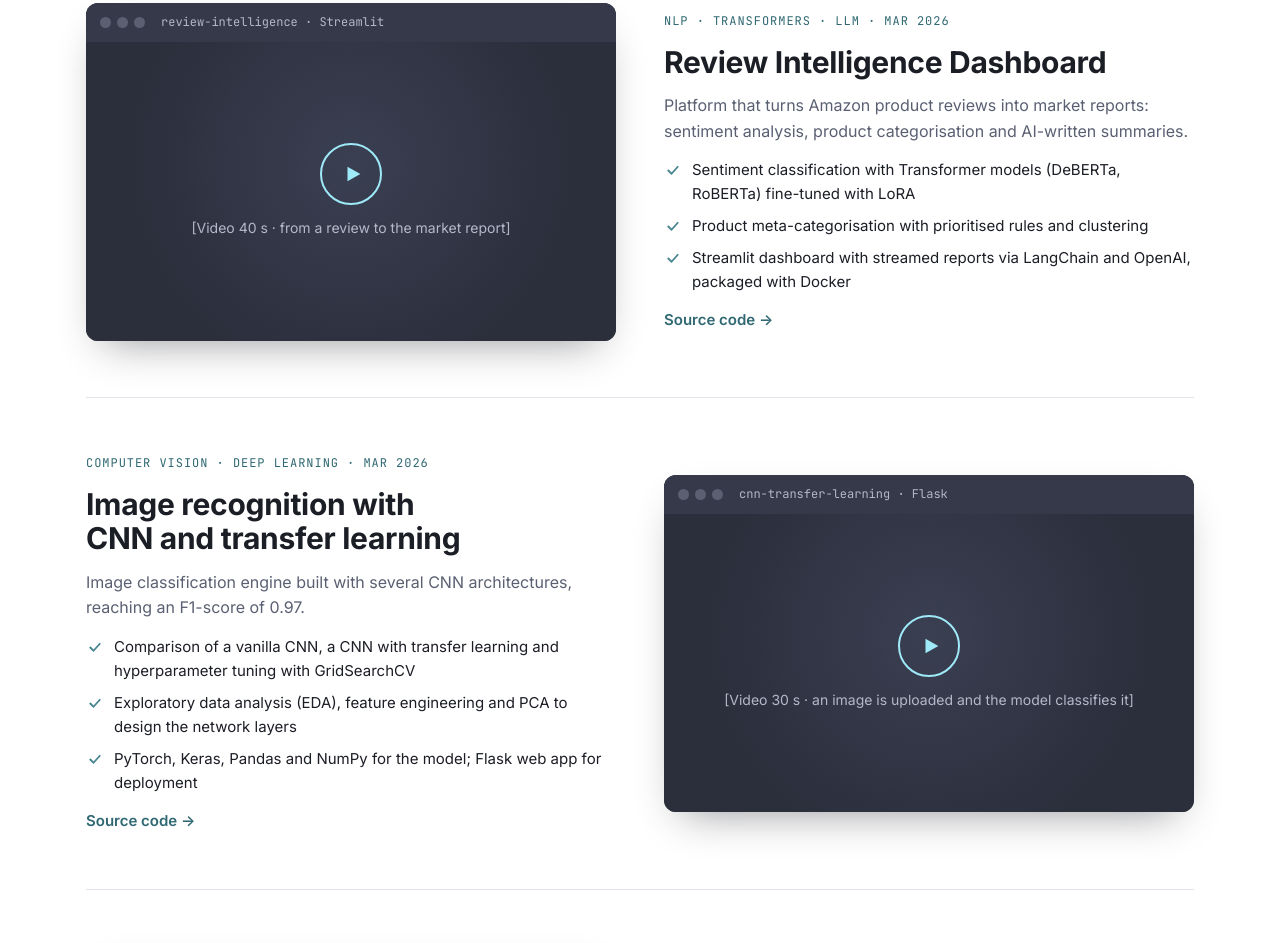
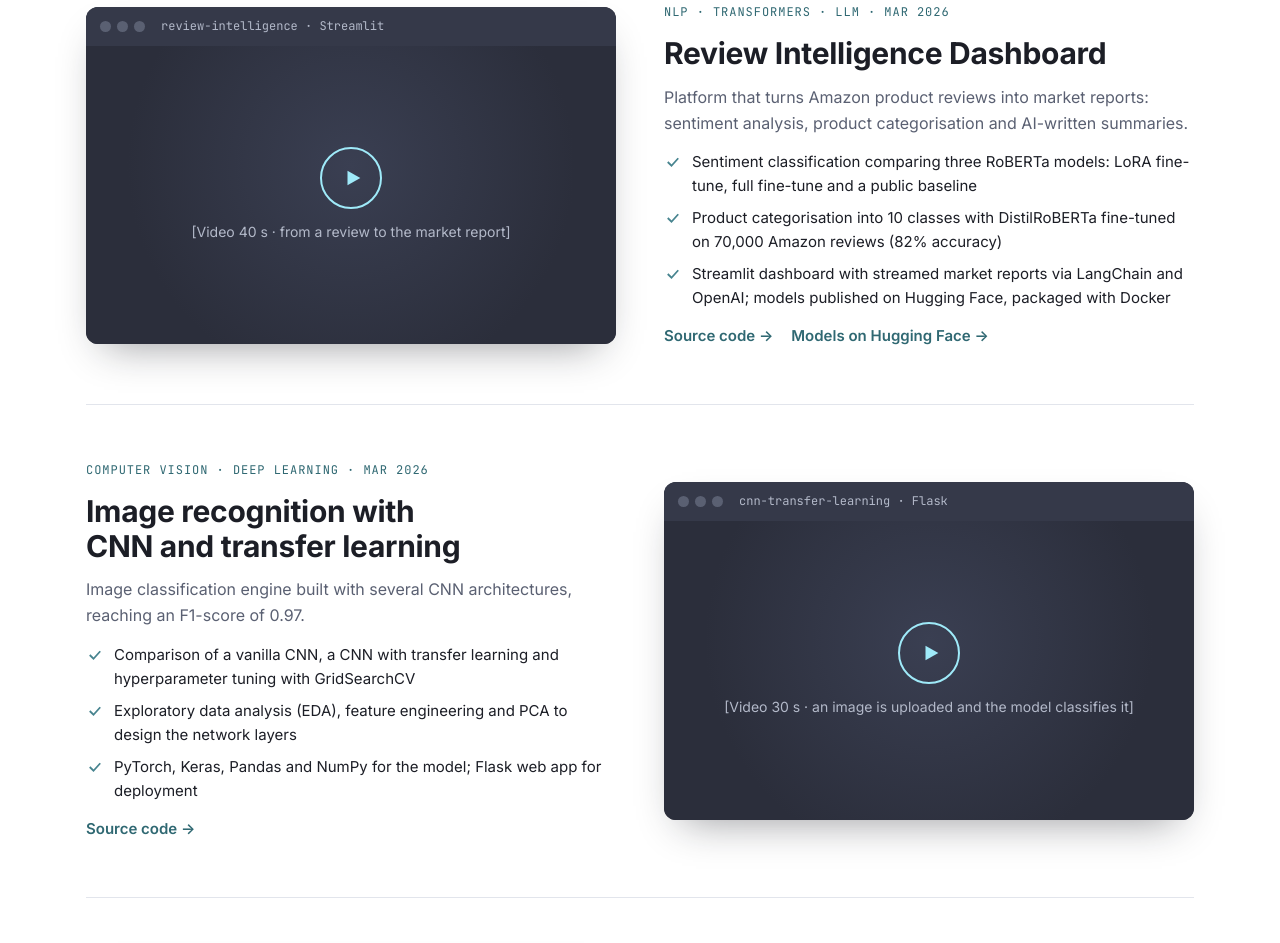
Before and after one commit to JTiiz/JTiiz.github.io, a plain HTML site: page index.html in a window 1280 px wide. Shown: the part 1910-2853 px from the top of the page. Drawn offline with Linux system fonts and the light colour scheme; animation ran at ten frames a second.

Commit message:
Update Review Intelligence card to the current project
- Point source code to JTiiz/project-amazon-review-classifier-nlp-ai
- Add a link to the models on Hugging Face
- Describe the real stack: three RoBERTa sentiment models and a
  DistilRoBERTa category classifier (10 classes, 82% accuracy)
- Same changes in all five translations and the README

```diff
--- a/i18n.js
+++ b/i18n.js
@@ -34,9 +34,10 @@ var I18N = {
   "p2.k": "NLP · Transformers · LLM · mar. 2026",
   "p2.h": "Review Intelligence Dashboard",
   "p2.p": "Plataforma que convierte reseñas de productos de Amazon en informes de mercado: análisis de sentimiento, categorización de productos y resúmenes escritos por IA.",
-  "p2.a": "Clasificación de sentimiento con modelos Transformer (DeBERTa, RoBERTa) ajustados con LoRA",
-  "p2.b": "Metacategorización de productos con reglas priorizadas y clustering",
-  "p2.c": "Panel en Streamlit con informes en streaming mediante LangChain y OpenAI, empaquetado con Docker",
+  "p2.a": "Clasificación de sentimiento comparando tres modelos RoBERTa: ajuste con LoRA, ajuste completo y un modelo público de referencia",
+  "p2.b": "Categorización de productos en 10 clases con DistilRoBERTa ajustado sobre 70.000 reseñas de Amazon (82 % de exactitud)",
+  "p2.c": "Panel en Streamlit con informes de mercado en streaming mediante LangChain y OpenAI; modelos publicados en Hugging Face y empaquetado con Docker",
+  "p2.hf": "Modelos en Hugging Face →",
   "p2.v": "[Vídeo 40 s · de una reseña al informe de mercado]",
   "p3.k": "Visión por computador · Deep learning · mar. 2026",
   "p3.h": "Reconocimiento de imágenes con CNN y Transfer Learning",
@@ -156,9 +157,10 @@ var I18N = {
   "p2.k": "NLP · Transformers · LLM · mars 2026",
   "p2.h": "Review Intelligence Dashboard",
   "p2.p": "Plateforme qui transforme des avis de produits Amazon en rapports de marché : analyse de sentiment, catégorisation des produits et synthèses rédigées par IA.",
-  "p2.a": "Classification de sentiment avec des modèles Transformer (DeBERTa, RoBERTa) affinés avec LoRA",
-  "p2.b": "Méta-catégorisation des produits par règles hiérarchisées et clustering",
-  "p2.c": "Tableau de bord Streamlit avec rapports en streaming via LangChain et OpenAI, conteneurisé avec Docker",
+  "p2.a": "Classification de sentiment comparant trois modèles RoBERTa : affinage LoRA, affinage complet et un modèle public de référence",
+  "p2.b": "Catégorisation des produits en 10 classes avec DistilRoBERTa affiné sur 70 000 avis Amazon (82 % d'exactitude)",
+  "p2.c": "Tableau de bord Streamlit avec rapports de marché en streaming via LangChain et OpenAI ; modèles publiés sur Hugging Face, conteneurisé avec Docker",
+  "p2.hf": "Modèles sur Hugging Face →",
   "p2.v": "[Vidéo 40 s · d'un avis au rapport de marché]",
   "p3.k": "Vision par ordinateur · Deep learning · mars 2026",
   "p3.h": "Reconnaissance d'images avec CNN et transfer learning",
@@ -278,9 +280,10 @@ var I18N = {
   "p2.k": "NLP · Transformer · LLM · März 2026",
   "p2.h": "Review Intelligence Dashboard",
   "p2.p": "Plattform, die Amazon-Produktbewertungen in Marktberichte verwandelt: Sentimentanalyse, Produktkategorisierung und KI-generierte Zusammenfassungen.",
-  "p2.a": "Sentimentklassifikation mit Transformer-Modellen (DeBERTa, RoBERTa), feinabgestimmt mit LoRA",
-  "p2.b": "Meta-Kategorisierung der Produkte mit priorisierten Regeln und Clustering",
-  "p2.c": "Streamlit-Dashboard mit gestreamten Berichten über LangChain und OpenAI, mit Docker paketiert",
+  "p2.a": "Sentimentklassifikation im Vergleich dreier RoBERTa-Modelle: LoRA-Feinabstimmung, vollständige Feinabstimmung und ein öffentliches Referenzmodell",
+  "p2.b": "Produktkategorisierung in 10 Klassen mit DistilRoBERTa, feinabgestimmt auf 70.000 Amazon-Bewertungen (82 % Genauigkeit)",
+  "p2.c": "Streamlit-Dashboard mit gestreamten Marktberichten über LangChain und OpenAI; Modelle auf Hugging Face veröffentlicht, mit Docker paketiert",
+  "p2.hf": "Modelle auf Hugging Face →",
   "p2.v": "[Video 40 s · von der Bewertung zum Marktbericht]",
   "p3.k": "Computer Vision · Deep Learning · März 2026",
   "p3.h": "Bilderkennung mit CNN und Transfer Learning",
@@ -400,9 +403,10 @@ var I18N = {
   "p2.k": "NLP · Transformer · LLM · mar. 2026",
   "p2.h": "Review Intelligence Dashboard",
   "p2.p": "Piattaforma che trasforma le recensioni dei prodotti Amazon in report di mercato: analisi del sentiment, categorizzazione dei prodotti e sintesi scritte dall'IA.",
-  "p2.a": "Classificazione del sentiment con modelli Transformer (DeBERTa, RoBERTa) ottimizzati con LoRA",
-  "p2.b": "Meta-categorizzazione dei prodotti con regole prioritarie e clustering",
-  "p2.c": "Dashboard Streamlit con report in streaming tramite LangChain e OpenAI, distribuita con Docker",
+  "p2.a": "Classificazione del sentiment confrontando tre modelli RoBERTa: fine-tuning con LoRA, fine-tuning completo e un modello pubblico di riferimento",
+  "p2.b": "Categorizzazione dei prodotti in 10 classi con DistilRoBERTa addestrato su 70.000 recensioni Amazon (accuratezza dell'82 %)",
+  "p2.c": "Dashboard Streamlit con report di mercato in streaming tramite LangChain e OpenAI; modelli pubblicati su Hugging Face, distribuita con Docker",
+  "p2.hf": "Modelli su Hugging Face →",
   "p2.v": "[Video 40 s · da una recensione al report di mercato]",
   "p3.k": "Visione artificiale · Deep learning · mar. 2026",
   "p3.h": "Riconoscimento di immagini con CNN e transfer learning",
@@ -522,9 +526,10 @@ var I18N = {
   "p2.k": "NLP · Transformers · LLM · mar. 2026",
   "p2.h": "Review Intelligence Dashboard",
   "p2.p": "Plataforma que transforma avaliações de produtos da Amazon em relatórios de mercado: análise de sentimento, categorização de produtos e resumos escritos por IA.",
-  "p2.a": "Classificação de sentimento com modelos Transformer (DeBERTa, RoBERTa) ajustados com LoRA",
-  "p2.b": "Metacategorização de produtos com regras priorizadas e clustering",
-  "p2.c": "Painel em Streamlit com relatórios em streaming via LangChain e OpenAI, empacotado com Docker",
+  "p2.a": "Classificação de sentimento comparando três modelos RoBERTa: ajuste com LoRA, ajuste completo e um modelo público de referência",
+  "p2.b": "Categorização de produtos em 10 classes com DistilRoBERTa ajustado em 70 000 avaliações da Amazon (82 % de exatidão)",
+  "p2.c": "Painel em Streamlit com relatórios de mercado em streaming via LangChain e OpenAI; modelos publicados no Hugging Face, empacotado com Docker",
+  "p2.hf": "Modelos no Hugging Face →",
   "p2.v": "[Vídeo 40 s · de uma avaliação ao relatório de mercado]",
   "p3.k": "Visão computacional · Deep learning · mar. 2026",
   "p3.h": "Reconhecimento de imagens com CNN e transfer learning",
--- a/index.html
+++ b/index.html
@@ -103,11 +103,11 @@
         <h3 data-i18n="p2.h">Review Intelligence Dashboard</h3>
         <p data-i18n="p2.p">Platform that turns Amazon product reviews into market reports: sentiment analysis, product categorisation and AI-written summaries.</p>
         <ul>
-          <li><svg viewBox="0 0 24 24" fill="none" stroke="currentColor" stroke-width="2.4" aria-hidden="true"><path d="M5 12l5 5 9-10"/></svg><span data-i18n="p2.a">Sentiment classification with Transformer models (DeBERTa, RoBERTa) fine-tuned with LoRA</span></li>
-          <li><svg viewBox="0 0 24 24" fill="none" stroke="currentColor" stroke-width="2.4" aria-hidden="true"><path d="M5 12l5 5 9-10"/></svg><span data-i18n="p2.b">Product meta-categorisation with prioritised rules and clustering</span></li>
-          <li><svg viewBox="0 0 24 24" fill="none" stroke="currentColor" stroke-width="2.4" aria-hidden="true"><path d="M5 12l5 5 9-10"/></svg><span data-i18n="p2.c">Streamlit dashboard with streamed reports via LangChain and OpenAI, packaged with Docker</span></li>
+          <li><svg viewBox="0 0 24 24" fill="none" stroke="currentColor" stroke-width="2.4" aria-hidden="true"><path d="M5 12l5 5 9-10"/></svg><span data-i18n="p2.a">Sentiment classification comparing three RoBERTa models: LoRA fine-tune, full fine-tune and a public baseline</span></li>
+          <li><svg viewBox="0 0 24 24" fill="none" stroke="currentColor" stroke-width="2.4" aria-hidden="true"><path d="M5 12l5 5 9-10"/></svg><span data-i18n="p2.b">Product categorisation into 10 classes with DistilRoBERTa fine-tuned on 70,000 Amazon reviews (82% accuracy)</span></li>
+          <li><svg viewBox="0 0 24 24" fill="none" stroke="currentColor" stroke-width="2.4" aria-hidden="true"><path d="M5 12l5 5 9-10"/></svg><span data-i18n="p2.c">Streamlit dashboard with streamed market reports via LangChain and OpenAI; models published on Hugging Face, packaged with Docker</span></li>
         </ul>
-        <div class="links"><a href="https://github.com/JTiiz/amazon-reviews-class-summary" data-i18n="src">Source code →</a></div>
+        <div class="links"><a href="https://github.com/JTiiz/project-amazon-review-classifier-nlp-ai" data-i18n="src">Source code →</a><a href="https://huggingface.co/jramduran" data-i18n="p2.hf">Models on Hugging Face →</a></div>
       </div>
       <div class="shot"><div class="bar"><i></i><i></i><i></i><span>review-intelligence · Streamlit</span></div>
         <div class="screen" data-video="videos/review-intelligence.mp4"><div class="play"><svg viewBox="0 0 24 24" aria-hidden="true"><path d="M6 4l14 8-14 8z"/></svg></div><span data-i18n="p2.v">[Video 40 s · from a review to the market report]</span></div></div>
```
Also changed, not shown: 1 other file.
